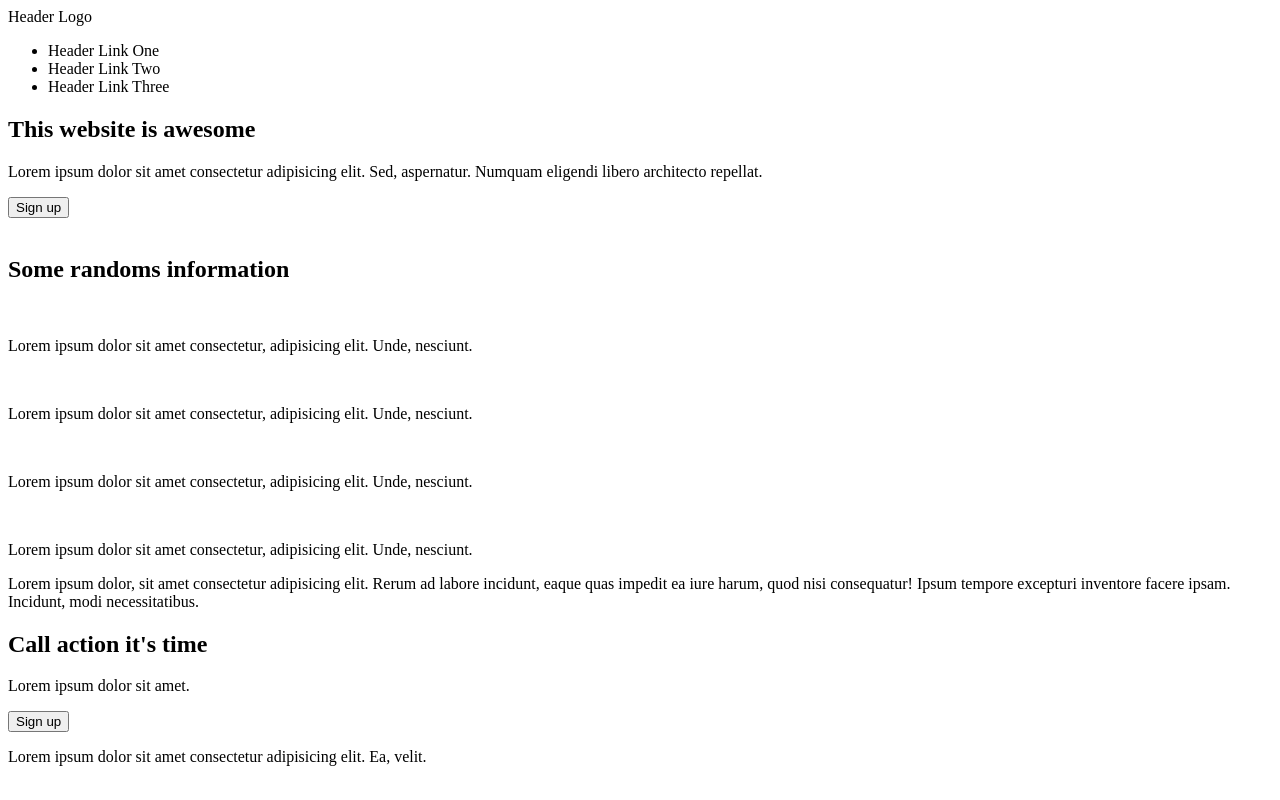
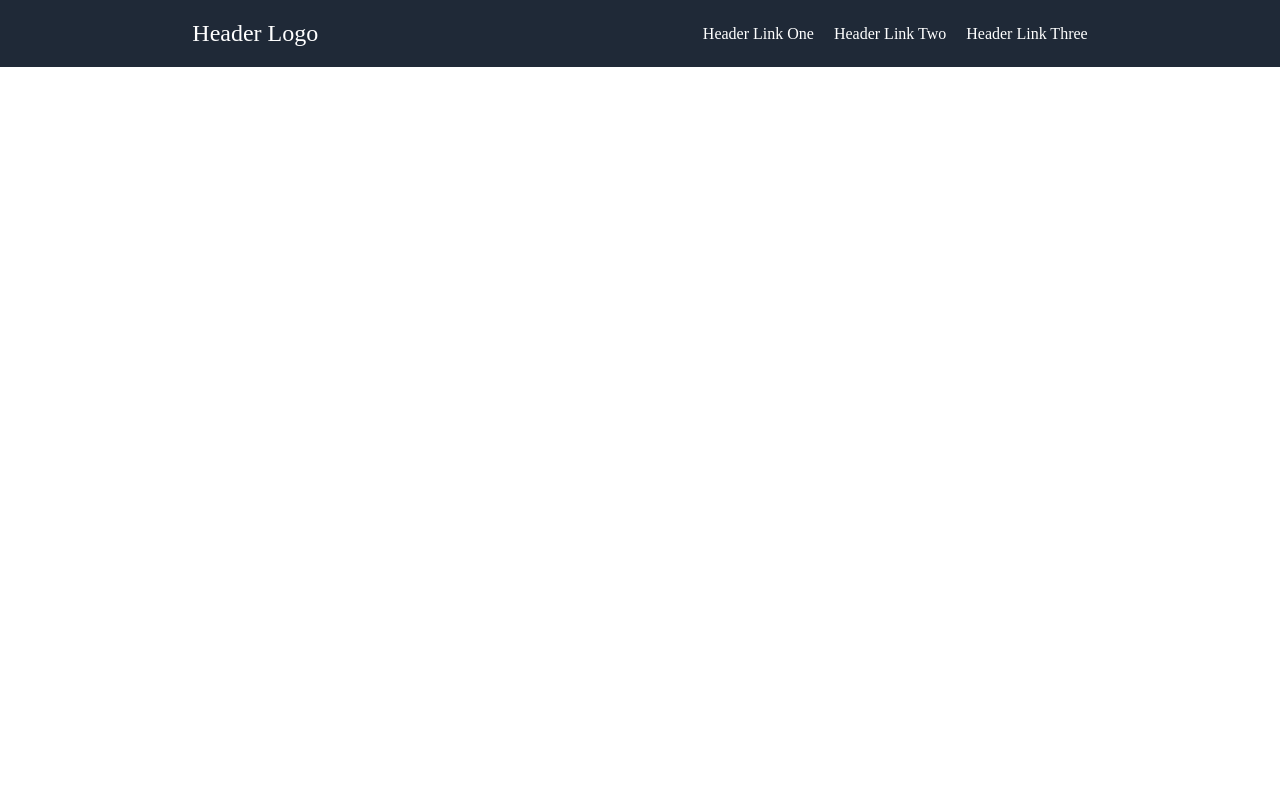
Before and after one commit to biroue10/Landing-page, a website: page index.html in a window 1280 px wide. Drawn offline with Linux system fonts and the light colour scheme.

Commit message:
refactor my code

```diff
--- a/index.html
+++ b/index.html
@@ -3,12 +3,12 @@
   <head>
     <meta charset="UTF-8" />
     <meta name="viewport" content="width=device-width, initial-scale=1.0" />
-    <link rel="stylesheet" href="style.css">
+    <link rel="stylesheet" href="style.css" />
     <title>Landing Page</title>
   </head>
   <body>
     <nav>
-      <div>Header Logo</div>
+      <div class="logo">Header Logo</div>
       <div>
         <ul>
           <li>Header Link One</li>
@@ -17,73 +17,5 @@
         </ul>
       </div>
     </nav>
-    <section>
-      <div class="hero">
-        <div>
-          <h1>This website is awesome</h1>
-          <p>
-            Lorem ipsum dolor sit amet consectetur adipisicing elit. Sed,
-            aspernatur. Numquam eligendi libero architecto repellat.
-          </p>
-          <button>Sign up</button>
-        </div>
-        <div>
-          <img src="#" alt="" />
-        </div>
-      </div>
-    </section>
-    <section>
-      <div class="section2">
-        <h1>Some randoms information</h1>
-        <div>
-          <img src="#" alt="" />
-          <p>
-            Lorem ipsum dolor sit amet consectetur, adipisicing elit. Unde,
-            nesciunt.
-          </p>
-        </div>
-        <div>
-          <img src="#" alt="" />
-          <p>
-            Lorem ipsum dolor sit amet consectetur, adipisicing elit. Unde,
-            nesciunt.
-          </p>
-        </div>
-        <div>
-          <img src="#" alt="" />
-          <p>
-            Lorem ipsum dolor sit amet consectetur, adipisicing elit. Unde,
-            nesciunt.
-          </p>
-        </div>
-        <div>
-          <img src="#" alt="" />
-          <p>
-            Lorem ipsum dolor sit amet consectetur, adipisicing elit. Unde,
-            nesciunt.
-          </p>
-        </div>
-      </div>
-    </section>
-    <section>
-      <p>
-        Lorem ipsum dolor, sit amet consectetur adipisicing elit. Rerum ad
-        labore incidunt, eaque quas impedit ea iure harum, quod nisi
-        consequatur! Ipsum tempore excepturi inventore facere ipsam. Incidunt,
-        modi necessitatibus.
-      </p>
-    </section>
-    <section>
-      <div class="pied">
-        <div>
-          <h2>Call action it's time</h2>
-          <p>Lorem ipsum dolor sit amet.</p>
-        </div>
-        <button>Sign up</button>
-      </div>
-    </section>
-    <footer>
-        <p>Lorem ipsum dolor sit amet consectetur adipisicing elit. Ea, velit.</p>
-    </footer>
   </body>
 </html>
--- a/style.css
+++ b/style.css
@@ -0,0 +1,25 @@
+* {
+  margin: 0;
+  padding: 0;
+  box-sizing: border-box;
+}
+/* Style my navbar */
+nav {
+  background-color: #1f2937;
+  color: white;
+  display: flex;
+  align-items: center;
+  justify-content: space-around;
+  padding-top: 20px;
+  padding-bottom: 20px;
+}
+.logo {
+  font-size: 24px;
+}
+li {
+  list-style: none;
+}
+ul {
+  display: flex;
+  gap: 20px;
+}
```
